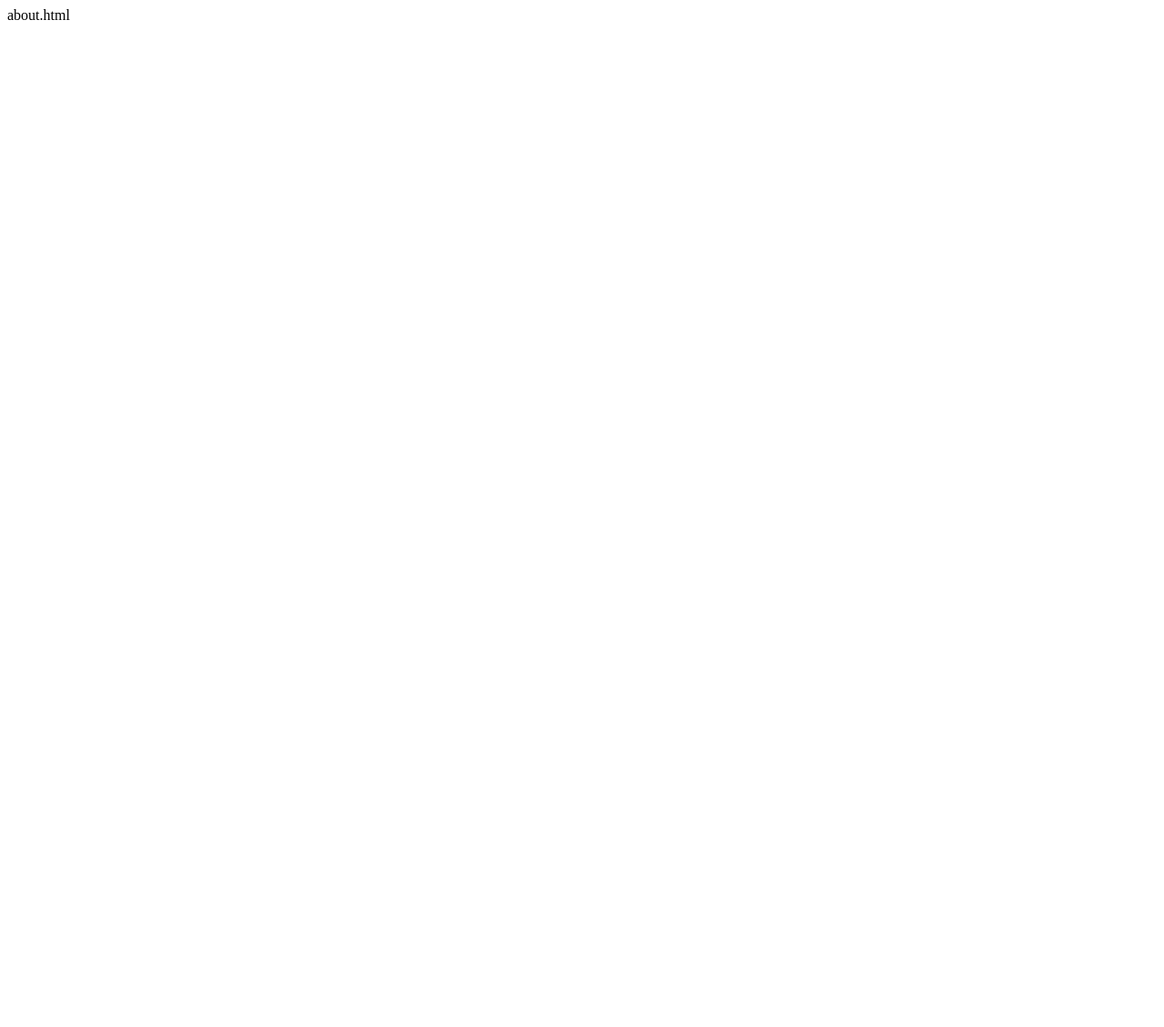
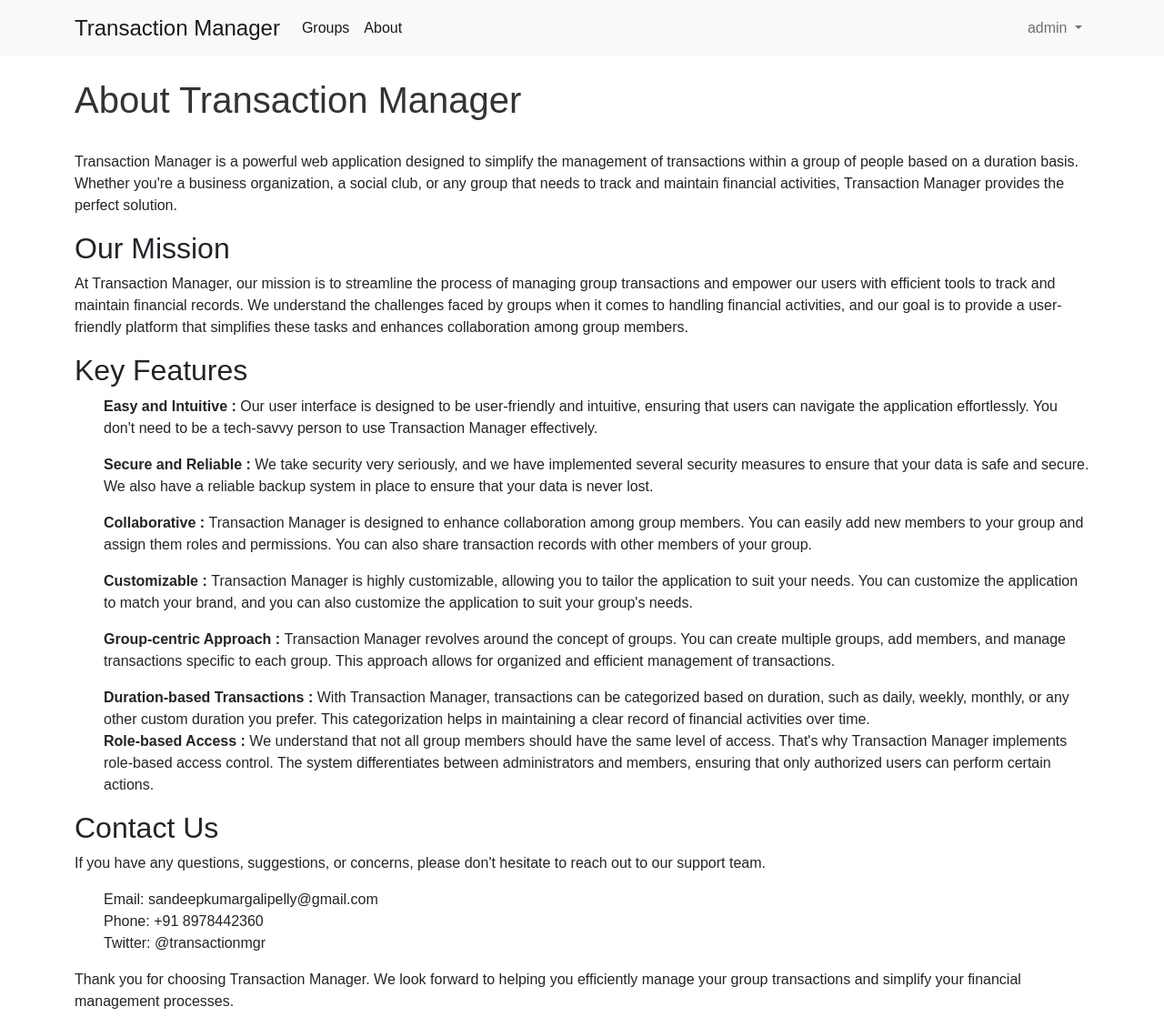
Before and after one commit to SandeepK1729/tm, a Django app: page /about in a window 1280 px wide. Before the commit the page is almost empty. Shown: the whole page at 91% size. Before the commit the page ends 22 px from the top, so only its background shows below. Run offline with Django 4.2, Linux system fonts and the light colour scheme; a user stored in the database is signed in; some libraries are stand-ins or nearby versions.

Commit message:
version 1.8.3: add about.html and minor update in recent transactioin view

```diff
--- a/core/views.py
+++ b/core/views.py
@@ -27,4 +27,4 @@ def signup(request):
 
 @login_required
 def about(request):
-    return HttpResponse("about.html")
+    return render(request, "about.html")
--- a/group/views.py
+++ b/group/views.py
@@ -131,6 +131,9 @@ def api_group_transactions_view(request, id):
             user = User.objects.get(username = username)
             transactions = transactions.filter(by = user)
 
+        # trasaction ordering on descending time
+        transactions = transactions.order_by('-id')
+
         json = serializers.serialize("json", transactions, use_natural_foreign_keys=True)
         return HttpResponse(json)
 
--- /dev/null
+++ b/transaction_manager/templates/about.html
@@ -0,0 +1,81 @@
+{% extends 'base.html' %}
+
+{% block head %}
+    <title>About | Transaction Manager</title>
+{% endblock head %}
+
+{% block style %}
+        /* CSS styles for the about page */
+
+{% endblock style %}
+
+{% block body %}
+<div class="container">
+    <h1>About Transaction Manager</h1>
+    <br>
+
+    <p>Transaction Manager is a powerful web application designed to simplify the management of transactions within a group of people based on a duration basis. Whether you're a business organization, a social club, or any group that needs to track and maintain financial activities, Transaction Manager provides the perfect solution.</p>
+
+    <h2>Our Mission</h2>
+    <p>At Transaction Manager, our mission is to streamline the process of managing group transactions and empower our users with efficient tools to track and maintain financial records. We understand the challenges faced by groups when it comes to handling financial activities, and our goal is to provide a user-friendly platform that simplifies these tasks and enhances collaboration among group members.</p>
+
+    <h2>Key Features</h2>
+    <ul>
+        <li>
+            <p>
+                <strong>Easy and Intuitive : </strong>
+                Our user interface is designed to be user-friendly and intuitive, ensuring that users can navigate the application effortlessly. You don't need to be a tech-savvy person to use Transaction Manager effectively.
+
+            </p>
+        </li>
+        <li>
+            <p>
+                <strong>Secure and Reliable : </strong>
+                We take security very seriously, and we have implemented several security measures to ensure that your data is safe and secure. We also have a reliable backup system in place to ensure that your data is never lost.
+            </p>
+        </li>
+        <li>
+            <p>
+                <strong>Collaborative : </strong>
+                Transaction Manager is designed to enhance collaboration among group members. You can easily add new members to your group and assign them roles and permissions. You can also share transaction records with other members of your group.
+            </p>
+        </li>
+        <li>
+            <p>
+                <strong>Customizable : </strong>
+                Transaction Manager is highly customizable, allowing you to tailor the application to suit your needs. You can customize the application to match your brand, and you can also customize the application to suit your group's needs.
+            </p>
+        </li>
+        <li>
+            <p>
+                <strong>Group-centric Approach : </strong>
+                Transaction Manager revolves around the concept of groups. You can create multiple groups, add members, and manage transactions specific to each group. This approach allows for organized and efficient management of transactions.
+            </p>
+        </li>
+        <li>
+            <span>
+                <strong>Duration-based Transactions : </strong>
+                With Transaction Manager, transactions can be categorized based on duration, such as daily, weekly, monthly, or any other custom duration you prefer. This categorization helps in maintaining a clear record of financial activities over time.
+            </span>
+        </li>
+        <li>
+            <span>
+                <strong>Role-based Access : </strong>
+                We understand that not all group members should have the same level of access. That's why Transaction Manager implements role-based access control. The system differentiates between administrators and members, ensuring that only authorized users can perform certain actions.
+            </span>
+        </li>
+
+
+    </ul>
+
+    <h2>Contact Us</h2>
+    <p>If you have any questions, suggestions, or concerns, please don't hesitate to reach out to our support team.</p>
+    <ul>
+        <li>Email: sandeepkumargalipelly@gmail.com</li>
+        <li>Phone: +91 8978442360</li>
+        <li>Twitter: @transactionmgr</li>
+    </ul>
+
+    <p>Thank you for choosing Transaction Manager. We look forward to helping you efficiently manage your group transactions and simplify your financial management processes.</p>
+</div>
+{% endblock body %}
--- a/transaction_manager/templates/base.html
+++ b/transaction_manager/templates/base.html
@@ -35,6 +35,13 @@
         .asteriskField {
             display: none;
         }
+        body {
+            font-family: Arial, sans-serif;
+        }
+        h1 {
+            color: #333;
+        }
+
 
         {% block style %}{% endblock style %}
     </style>
--- a/transaction_manager/templates/nav.html
+++ b/transaction_manager/templates/nav.html
@@ -44,6 +44,9 @@
           <li class="nav-item">
             <a class="nav-link active" aria-current="page" href="{% url 'groups' %}">Groups</a>
           </li>
+          <li class="nav-item">
+            <a class="nav-link active" aria-current="page" href="{% url 'about' %}">About</a>
+          </li>
         </ul>
         {% endif %}
 
--- a/transaction_manager/templates/pages/add_transaction.html
+++ b/transaction_manager/templates/pages/add_transaction.html
@@ -1,4 +1,4 @@
-{% include '../base.html' %}
+{% extends '../base.html' %}
 
 {% block body %}
 <div class="container">
--- a/transaction_manager/templates/pages/groups.html
+++ b/transaction_manager/templates/pages/groups.html
@@ -1,4 +1,4 @@
-{% include '../base.html' %}
+{% extends '../base.html' %}
 
 {% block body %}
   <div class="container">
```
Also changed, not shown: transaction_manager/db.sqlite3.
